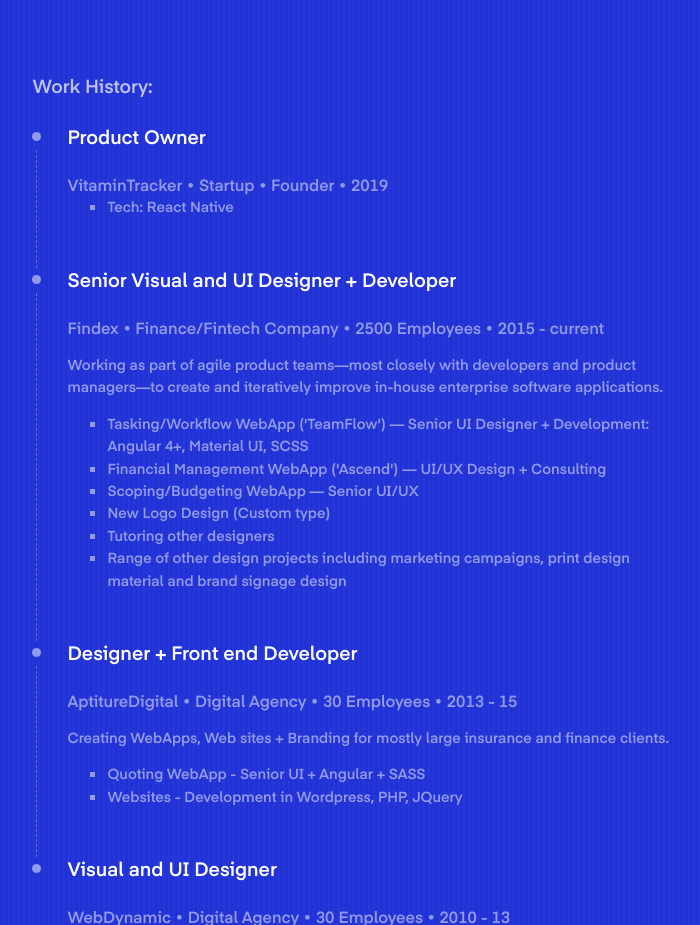
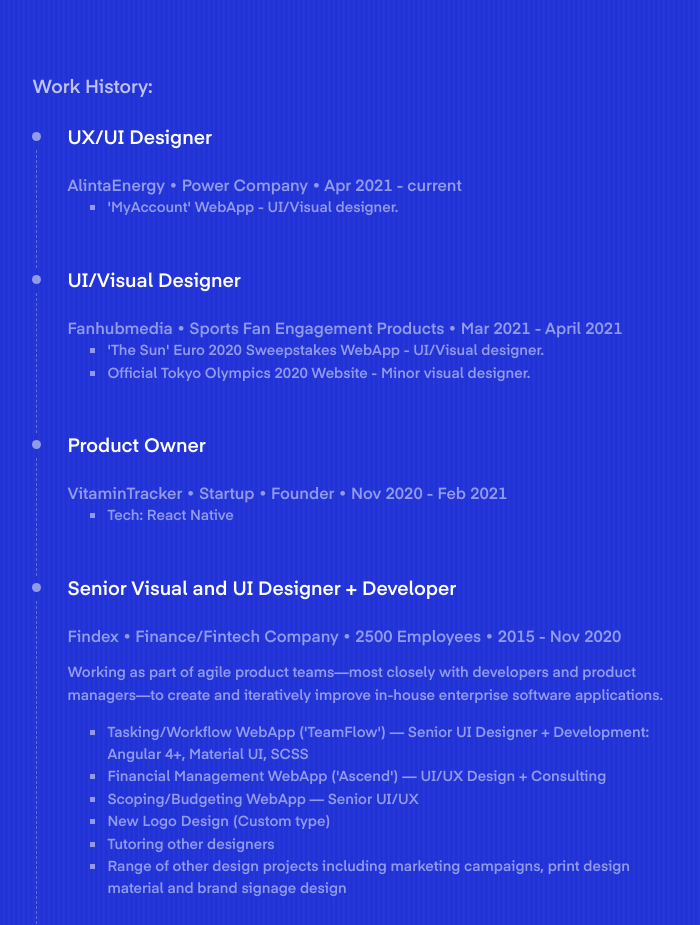
Before and after one commit to broekn/portfolio1, a React (Create React App) app: page / in a window 1280 px wide. Shown: the part 1220-2145 px from the top of the page, without its empty margins (472-1172 px from the left). Built offline with nearby package versions, Linux system fonts and the light colour scheme; a web font is replaced by a local one.

Commit message:
cv history update

```diff
--- a/src/App.js
+++ b/src/App.js
@@ -252,6 +252,47 @@
               <h3>Work History:</h3>
               <ul className='company-list'>
                 <li>
+                  <h4>UX/UI Designer</h4>
+                  <div className='description'>
+                    <a
+                      target='_blank'
+                      rel='noopener noreferrer'
+                      href='http://alintaenergy.com.au'
+                    ></a>
+                    <span>
+                      AlintaEnergy • Power Company • Apr 2021 - current
+                    </span>
+                    <ul>
+                      <li>'MyAccount' WebApp - UI/Visual designer.</li>
+                    </ul>
+                  </div>
+                </li>
+
+                <li>
+                  <h4>UI/Visual Designer</h4>
+                  <div className='description'>
+                    <a
+                      target='_blank'
+                      rel='noopener noreferrer'
+                      href='https://fanhubmedia.com'
+                    ></a>
+                    <span>
+                      Fanhubmedia • Sports Fan Engagement Products • Mar 2021 -
+                      April 2021
+                    </span>
+                    <ul>
+                      <li>
+                        'The Sun' Euro 2020 Sweepstakes WebApp - UI/Visual
+                        designer.
+                      </li>
+                      <li>
+                        Official Tokyo Olympics 2020 Website - Minor visual
+                        designer.
+                      </li>
+                    </ul>
+                  </div>
+                </li>
+                <li>
                   <h4>Product Owner</h4>
                   <div className='description'>
                     <a
@@ -261,7 +302,7 @@
                     >
                       VitaminTracker
                     </a>
-                    <span> • Startup • Founder • 2019</span>
+                    <span> • Startup • Founder • Nov 2020 - Feb 2021 </span>
                   </div>
                   <ul>
                     <li>Tech: React Native</li>
@@ -279,7 +320,7 @@
                     </a>
                     <span>
                       &nbsp;• Finance/Fintech Company • 2500 Employees • 2015 -
-                      current
+                      Nov 2020
                     </span>
                   </div>
                   <p>
```
